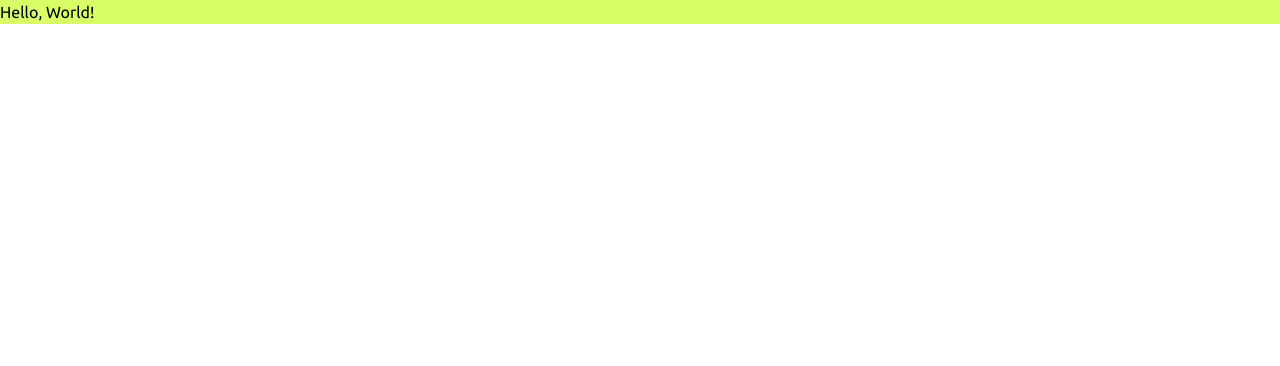
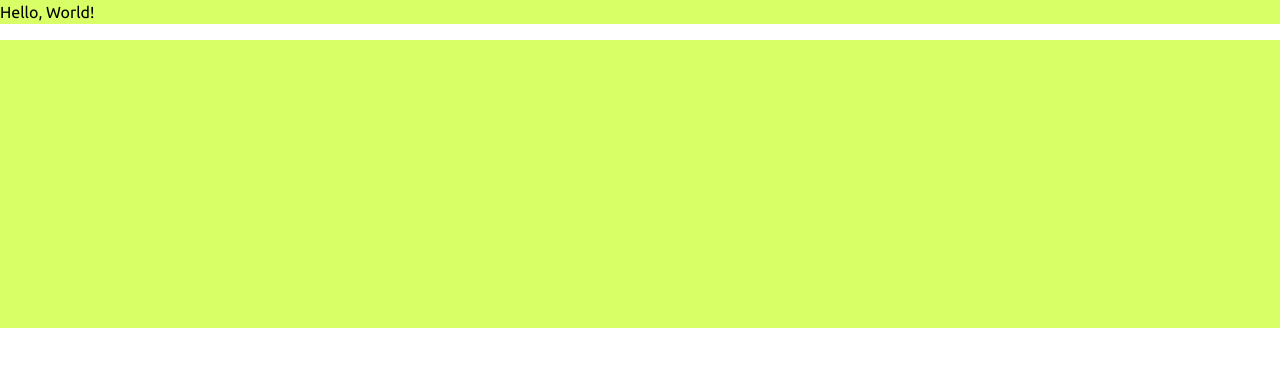
Before and after one commit to vadimmroz/lesson, a website built with Vite: page index.html in a window 1280 px wide. Built offline with nearby package versions, Linux system fonts and the light colour scheme; a web font is replaced by a local one.

Commit message:
add footer

```diff
--- a/index.html
+++ b/index.html
@@ -12,6 +12,10 @@
 <div class="bg-green-70">
     <h1>Hello, World!</h1>
 </div>
+
+<footer class="bg-green-70 p-36 mt-4">
+
+</footer>
 <script type="module" src="/assets/scripts/main.js"></script>
 </body>
 </html>
```
